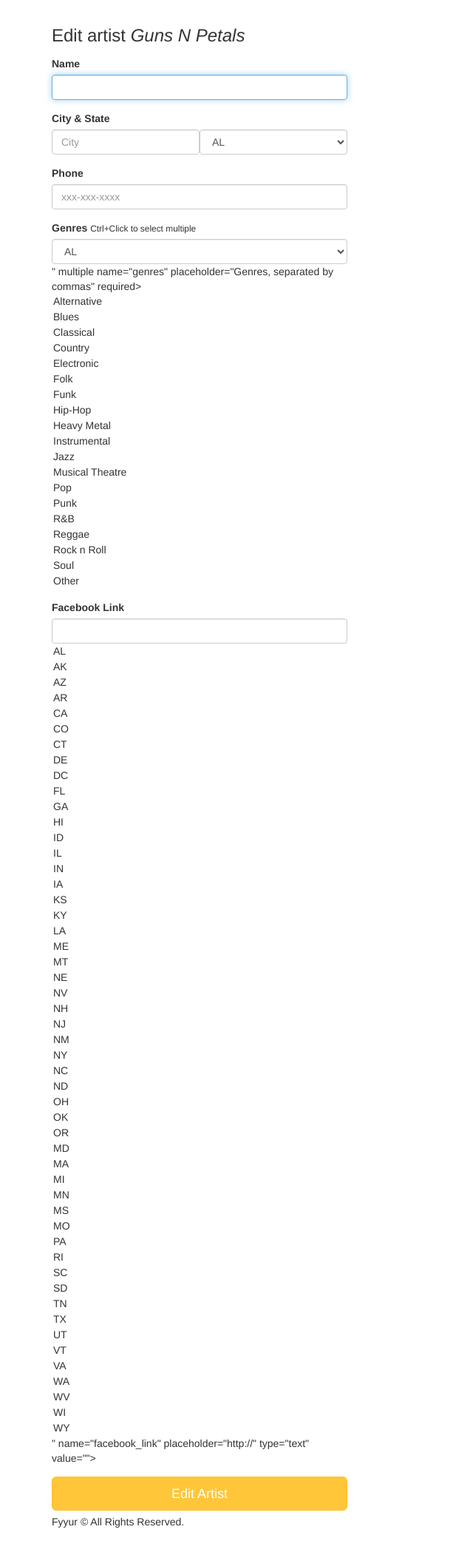
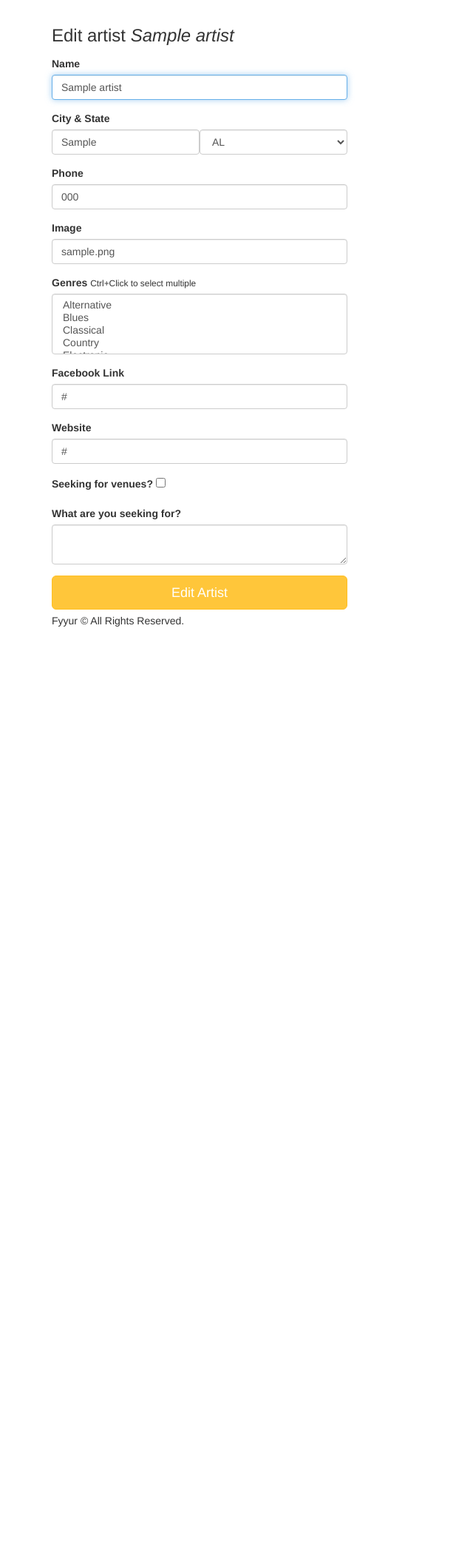
Before and after one commit to malsaadan/Project-Fyyur, a Flask app: page /artists/1/edit in a window 1280 px wide. Shown: the part 60-2162 px from the top of the page at 74% size, without its empty margins (0-640 px from the left). After the commit the page ends 907 px from the top, so only its background shows below. Run offline with Flask 2, Linux system fonts and the light colour scheme; tables that the repository leaves empty hold one stand-in row (values such as "Sample post"); some libraries are stand-ins or nearby versions.

Commit message:
Finish Artist functionalities

```diff
--- a/app.py
+++ b/app.py
@@ -110,8 +110,6 @@ def index():
 
 @app.route('/venues')
 def venues():
-  #       num_shows should be aggregated based on number of upcoming shows per venue.
-
   data = []
 
   # Used .distinct() to get unique values in the list. source: https://stackoverflow.com/questions/12897374/get-unique-values-from-a-list-in-python#12897477
@@ -219,15 +217,10 @@ def delete_venue(venue_id):
   finally:
     db.session.close()
 
-
-  # BONUS CHALLENGE: Implement a button to delete a Venue on a Venue Page, have it so that
-  # clicking that button delete it from the db then redirect the user to the homepage
-
 #  Artists
 #  ----------------------------------------------------------------
 @app.route('/artists')
 def artists():
-  # TODO: replace with real data returned from querying the database
   data=[]
   all_artists = Artist.query.all()
   for artist in all_artists:
@@ -270,53 +263,83 @@ def show_artist(artist_id):
 @app.route('/artists/<int:artist_id>/edit', methods=['GET'])
 def edit_artist(artist_id):
   form = ArtistForm()
-  artist={
-    "id": 4,
-    "name": "Guns N Petals",
-    "genres": ["Rock n Roll"],
-    "city": "San Francisco",
-    "state": "CA",
-    "phone": "326-123-5000",
-    "website": "https://www.gunsnpetalsband.com",
-    "facebook_link": "https://www.facebook.com/GunsNPetals",
-    "seeking_venue": True,
-    "seeking_description": "Looking for shows to perform at in the San Francisco Bay Area!",
-    "image_link": "https://images.unsplash.com/photo-1549213783-8284d0336c4f?ixlib=rb-1.2.1&ixid=eyJhcHBfaWQiOjEyMDd9&auto=format&fit=crop&w=300&q=80"
-  }
-  # TODO: populate form with fields from artist with ID <artist_id>
+  artist = Artist.query.filter_by(id=artist_id).first()
+
   return render_template('forms/edit_artist.html', form=form, artist=artist)
 
 @app.route('/artists/<int:artist_id>/edit', methods=['POST'])
 def edit_artist_submission(artist_id):
-  # TODO: take values from the form submitted, and update existing
   # artist record with ID <artist_id> using the new attributes
+  error = False
+  try:
+    artist = Artist.query.get(artist_id)
+    artist.name = request.form['name']
+    artist.city = request.form['city']
+    artist.state = request.form['state']
+    artist.phone = request.form['phone']
+    artist.genres = request.form.getlist('genres')
+    artist.image_link = request.form['image_link']
+    artist.website = request.form['website']
+    artist.facebook_link = request.form['facebook_link']
+    artist.seeking_venue = True if 'seeking_venue' in request.form else False
+    artist.seeking_description = request.form['seeking_description']
+
+    db.session.commit()
+
+  except:
+    error = True
+    db.session.rollback()
+
+  finally:
+    db.session.close()
+
+  if error:
+    flash('An error has occurred. Artist '+request.form['name']+' could not be updated.')
+  else:
+    flash('Artist ' + request.form['name'] + ' was successfully updated!')
 
   return redirect(url_for('show_artist', artist_id=artist_id))
+
 
 @app.route('/venues/<int:venue_id>/edit', methods=['GET'])
 def edit_venue(venue_id):
   form = VenueForm()
-  venue={
-    "id": 1,
-    "name": "The Musical Hop",
-    "genres": ["Jazz", "Reggae", "Swing", "Classical", "Folk"],
-    "address": "1015 Folsom Street",
-    "city": "San Francisco",
-    "state": "CA",
-    "phone": "123-123-1234",
-    "website": "https://www.themusicalhop.com",
-    "facebook_link": "https://www.facebook.com/TheMusicalHop",
-    "seeking_talent": True,
-    "seeking_description": "We are on the lookout for a local artist to play every two weeks. Please call us.",
-    "image_link": "https://images.unsplash.com/photo-1543900694-133f37abaaa5?ixlib=rb-1.2.1&ixid=eyJhcHBfaWQiOjEyMDd9&auto=format&fit=crop&w=400&q=60"
-  }
-  # TODO: populate form with values from venue with ID <venue_id>
+  venue = Venue.query.get(venue_id)
+
   return render_template('forms/edit_venue.html', form=form, venue=venue)
 
 @app.route('/venues/<int:venue_id>/edit', methods=['POST'])
 def edit_venue_submission(venue_id):
-  # TODO: take values from the form submitted, and update existing
   # venue record with ID <venue_id> using the new attributes
+  error = False
+  try:
+    venue = Venue.query.get(venue_id)
+    venue.name = request.form['name']
+    venue.city = request.form['city']
+    venue.state = request.form['state']
+    venue.address = request.form['address']
+    venue.phone = request.form['phone']
+    venue.genres = request.form.getlist('genres')
+    venue.website = request.form['website']
+    venue.image_link = request.form['image_link']
+    venue.facebook_link = request.form['facebook_link']
+    venue.seeking_talent = True if 'seeking_talent' in request.form else False
+    venue.seeking_description = request.form['seeking_description']
+
+    db.session.commit()
+
+  except:
+    error = True
+    db.session.rollback()
+
+  finally:
+    db.session.close()
+
+  if error:
+    flash('An error has occurred. Venue '+request.form['name']+' could not be updated.')
+  else:
+    flash('Venue ' + request.form['name'] + ' was successfully updated!')
+
   return redirect(url_for('show_venue', venue_id=venue_id))
 
 #  Create Artist
@@ -330,12 +353,37 @@ def create_artist_form():
 @app.route('/artists/create', methods=['POST'])
 def create_artist_submission():
   # called upon submitting the new artist listing form
-  # TODO: insert form data as a new Venue record in the db, instead
-  # TODO: modify data to be the data object returned from db insertion
+  error = False
 
-  # on successful db insert, flash success
-  flash('Artist ' + request.form['name'] + ' was successfully listed!')
-  # TODO: on unsuccessful db insert, flash an error instead.
+  try:
+    artist = Artist(
+      name = request.form['name'],
+      city = request.form['city'],
+      state = request.form['state'],
+      phone = request.form['phone'],
+      genres = request.form.getlist('genres'),
+      image_link = request.form['image_link'],
+      website = request.form['website'],
+      facebook_link = request.form['facebook_link'],
+      seeking_venue = True if 'seeking_venue' in request.form else False,
+      seeking_description = request.form['seeking_description']
+    )
+
+    db.session.add(artist)
+    db.session.commit()
+  except:
+    error = True
+    db.session.rollback()
+    print(sys.exc_info())
+  finally:
+    db.session.close()
+
+  if error:
+    flash('An error has occurred. Artist '+request.form['name']+' could not be listed.')
+  else:
+    # on successful db insert, flash success
+    flash('Artist ' + request.form['name'] + ' was successfully listed!')
+
   # e.g., flash('An error occurred. Artist ' + data.name + ' could not be listed.')
   return render_template('pages/home.html')
 
@@ -348,42 +396,19 @@ def shows():
   # displays list of shows at /shows
   # TODO: replace with real venues data.
   #       num_shows should be aggregated based on number of upcoming shows per venue.
-  data=[{
-    "venue_id": 1,
-    "venue_name": "The Musical Hop",
-    "artist_id": 4,
-    "artist_name": "Guns N Petals",
-    "artist_image_link": "https://images.unsplash.com/photo-1549213783-8284d0336c4f?ixlib=rb-1.2.1&ixid=eyJhcHBfaWQiOjEyMDd9&auto=format&fit=crop&w=300&q=80",
-    "start_time": "2019-05-21T21:30:00.000Z"
-  }, {
-    "venue_id": 3,
-    "venue_name": "Park Square Live Music & Coffee",
-    "artist_id": 5,
-    "artist_name": "Matt Quevedo",
-    "artist_image_link": "https://images.unsplash.com/photo-1495223153807-b916f75de8c5?ixlib=rb-1.2.1&ixid=eyJhcHBfaWQiOjEyMDd9&auto=format&fit=crop&w=334&q=80",
-    "start_time": "2019-06-15T23:00:00.000Z"
-  }, {
-    "venue_id": 3,
-    "venue_name": "Park Square Live Music & Coffee",
-    "artist_id": 6,
-    "artist_name": "The Wild Sax Band",
-    "artist_image_link": "https://images.unsplash.com/photo-1558369981-f9ca78462e61?ixlib=rb-1.2.1&ixid=eyJhcHBfaWQiOjEyMDd9&auto=format&fit=crop&w=794&q=80",
-    "start_time": "2035-04-01T20:00:00.000Z"
-  }, {
-    "venue_id": 3,
-    "venue_name": "Park Square Live Music & Coffee",
-    "artist_id": 6,
-    "artist_name": "The Wild Sax Band",
-    "artist_image_link": "https://images.unsplash.com/photo-1558369981-f9ca78462e61?ixlib=rb-1.2.1&ixid=eyJhcHBfaWQiOjEyMDd9&auto=format&fit=crop&w=794&q=80",
-    "start_time": "2035-04-08T20:00:00.000Z"
-  }, {
-    "venue_id": 3,
-    "venue_name": "Park Square Live Music & Coffee",
-    "artist_id": 6,
-    "artist_name": "The Wild Sax Band",
-    "artist_image_link": "https://images.unsplash.com/photo-1558369981-f9ca78462e61?ixlib=rb-1.2.1&ixid=eyJhcHBfaWQiOjEyMDd9&auto=format&fit=crop&w=794&q=80",
-    "start_time": "2035-04-15T20:00:00.000Z"
-  }]
+  data = []
+  all_shows = Show.query.all()
+  for show in all_shows:
+    venue = show.venue_id
+    artist = show.artist_id
+    data.append({
+      "venue_id": venue,
+      "vanue_name": Venue.query.get(venue).name,
+      "artist_id": artist,
+      "artist_name": Artist.query.get(artist).name,
+      "artist_image_link": Artist.query.get(artist).image_link,
+      "start_time": show.start_time
+    })
   return render_template('pages/shows.html', shows=data)
 
 @app.route('/shows/create')
--- a/forms.py
+++ b/forms.py
@@ -227,4 +227,13 @@ class ArtistForm(Form):
         'facebook_link', validators=[URL()]
     )
 
+    website = StringField(
+        'website', validators=[URL()]
+    )
+
+    seeking_venue = BooleanField('seeking_venue')
+
+    seeking_description = TextAreaField('seeking_description', validators=[Length(min=0, max=120, message="Maximum length is 120")])
+
+
 # TODO IMPLEMENT NEW ARTIST FORM AND NEW SHOW FORM
--- a/templates/forms/edit_artist.html
+++ b/templates/forms/edit_artist.html
@@ -6,31 +6,48 @@
       <h3 class="form-heading">Edit artist <em>{{ artist.name }}</em></h3>
       <div class="form-group">
         <label for="name">Name</label>
-        {{ form.name(class_ = 'form-control', autofocus = true) }}
+        {{ form.name(class_ = 'form-control', value = artist.name, autofocus = true) }}
       </div>
       <div class="form-group">
           <label>City & State</label>
           <div class="form-inline">
             <div class="form-group">
-              {{ form.city(class_ = 'form-control', placeholder='City', autofocus = true) }}
+              {{ form.city(class_ = 'form-control', value = artist.city, autofocus = true) }}
+
             </div>
             <div class="form-group">
-              {{ form.state(class_ = 'form-control', placeholder='State', autofocus = true) }}
+              {{ form.state(class_ = 'form-control', value = artist.state, autofocus = true) }}
             </div>
           </div>
       </div>
       <div class="form-group">
           <label for="phone">Phone</label>
-          {{ form.phone(class_ = 'form-control', placeholder='xxx-xxx-xxxx', autofocus = true) }}
+          {{ form.phone(class_ = 'form-control', value = artist.phone, placeholder='xxx-xxx-xxxx', autofocus = true) }}
+        </div>
+        <div class="form-group">
+          <label for="image">Image</label>
+          {{ form.image_link(class_ = 'form-control', value = artist.image_link, autofocus=true )}}
         </div>
       <div class="form-group">
         <label for="genres">Genres</label>
         <small>Ctrl+Click to select multiple</small>
-        {{ form.genres(class_ = 'form-control', placeholder='Genres, separated by commas', id=form.state, autofocus = true) }}
+        {{ form.genres(class_ = 'form-control', placeholder='Genres, separated by commas', autofocus = true) }}
       </div>
       <div class="form-group">
           <label for="genres">Facebook Link</label>
-          {{ form.facebook_link(class_ = 'form-control', placeholder='http://', id=form.state, autofocus = true) }}
+          {{ form.facebook_link(class_ = 'form-control', value = artist.facebook_link,  placeholder='http://', autofocus = true) }}
+        </div>
+        <div class="form-group">
+          <label for="website">Website</label>
+          {{ form.website(class_ = 'form-control', value = artist.website,  placeholder='http://', autofocus = true) }}
+        </div>
+      <div class="form-group">
+          <label for="seeking-venue">Seeking for venues?</label>
+          {{ form.seeking_venue }}
+        </div>
+      <div class="form-group">
+          <label for="seeking-description">What are you seeking for?</label>
+          {{ form.seeking_description(class_ = 'form-control', value = artist.seeking_description, autofocus=true)}}
         </div>
       <input type="submit" value="Edit Artist" class="btn btn-primary btn-lg btn-block">
     </form>
```
Also changed, not shown: templates/forms/edit_venue.html (+23 -7 lines), templates/forms/new_artist.html (+17 -1 lines), templates/pages/show_artist.html (+11 -0 lines), templates/pages/show_venue.html (+10 -2 lines).
